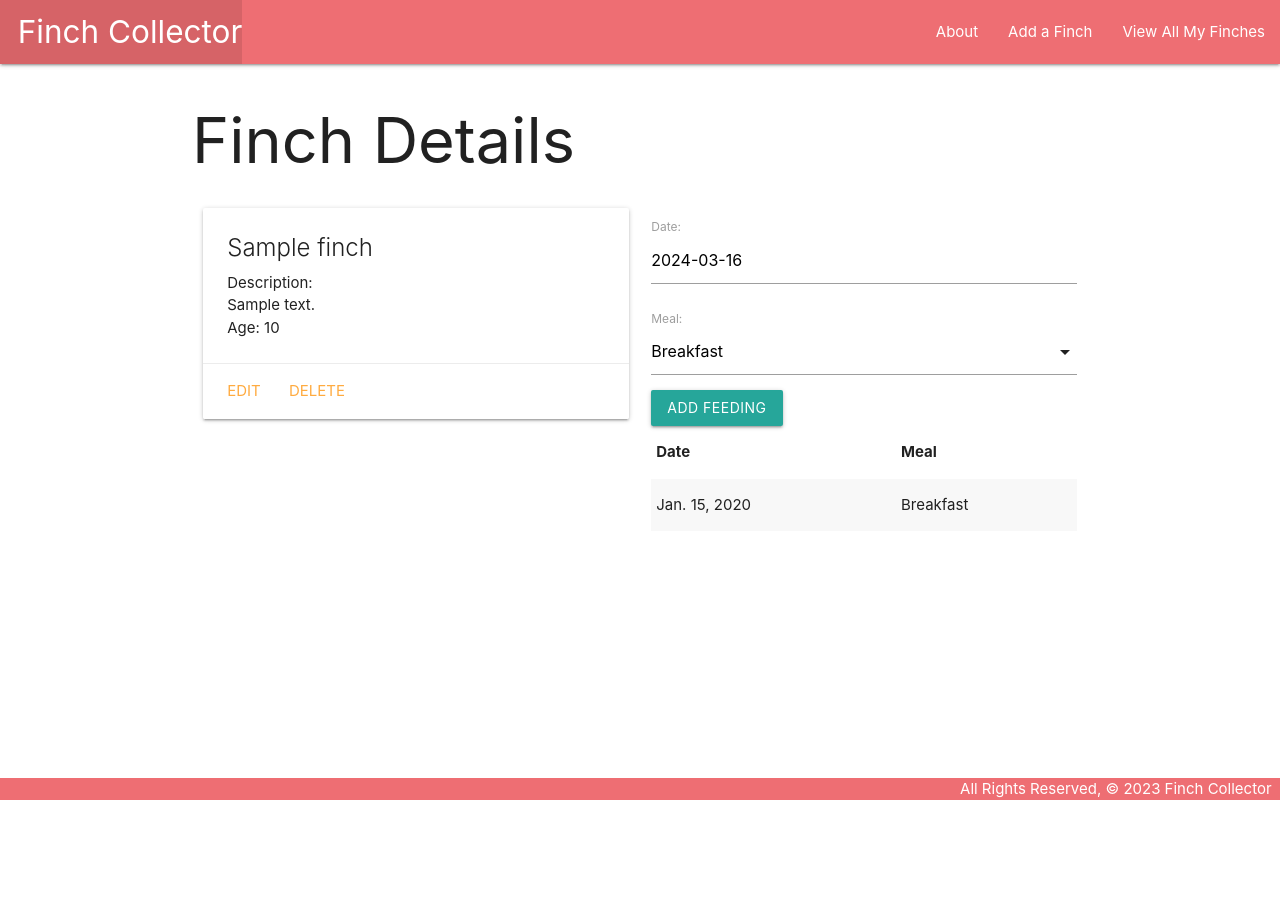
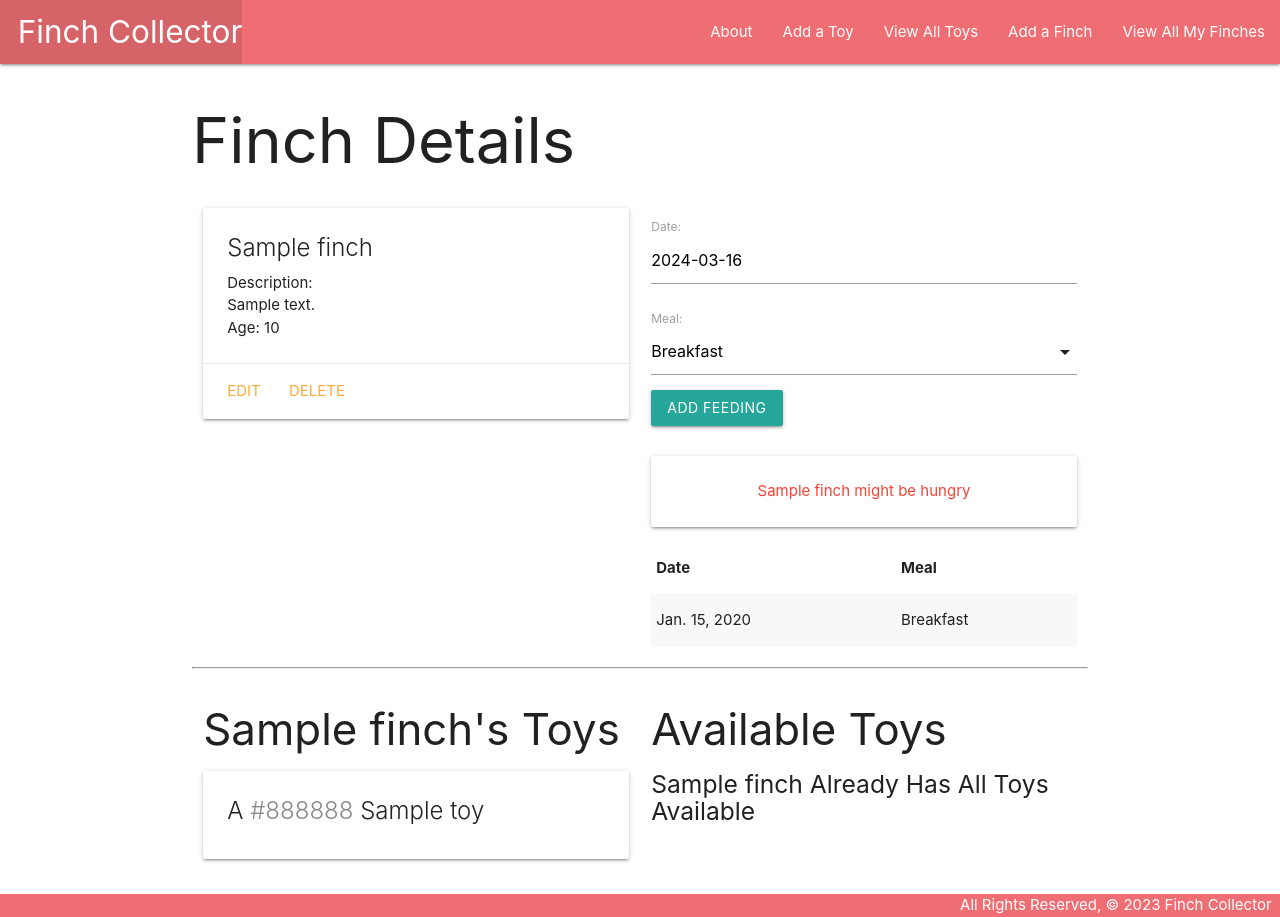
Before and after one commit to ErinR123/finch_collector, a Django app: page /finches/1/ in a window 1280 px wide. Before the commit the page ends 800 px from the top, so only its background shows below. Run offline with Django 5.2, Linux system fonts and the light colour scheme; tables that the repository leaves empty hold one stand-in row (values such as "Sample post").

Commit message:
5th commit

```diff
--- a/main_app/admin.py
+++ b/main_app/admin.py
@@ -1,5 +1,6 @@
 from django.contrib import admin
-from .models import Finch, Feeding
+from .models import Finch, Feeding, Toy
 # Register your models here.
 admin.site.register(Finch)
 admin.site.register(Feeding)
+admin.site.register(Toy)
--- a/main_app/models.py
+++ b/main_app/models.py
@@ -1,16 +1,29 @@
 from django.db import models
 from django.urls import reverse
+from datetime import date
 
 MEALS = (
     ('B', 'Breakfast'),
     ('L', 'Lunch'),
     ('D', 'Dinner')
 )
+
+class Toy(models.Model):
+    name = models.CharField(max_length=50)
+    color = models.CharField(max_length=20)
+
+    def __str__(self):
+      return self.name
+
+    def get_absolute_url(self):
+      return reverse('toys_detail', kwargs={'pk': self.id})
+
 # Create your models here.
 class Finch(models.Model):
     name = models.CharField(max_length=100)
     age = models.IntegerField()
     description = models.TextField(max_length=250)
+    toys = models.ManyToManyField(Toy)
 
 
     def __str__(self):
@@ -18,6 +31,9 @@ class Finch(models.Model):
 
     def get_absolute_url(self):
         return reverse("details", kwargs={'finch_id': self.id})
+
+    def fed_for_today(self):
+        return self.feeding_set.filter(date=date.today()).count() >= len(MEALS)
 
 class Feeding(models.Model):
     date = models.DateField()
--- a/main_app/templates/base.html
+++ b/main_app/templates/base.html
@@ -26,6 +26,8 @@
           </ul>
           <ul class="right">
             <li><a href="{% url 'about' %}">About</a></li>
+            <li><a href="{% url 'toys_create' %}">Add a Toy</a></li>
+            <li><a href="{% url 'toys_index' %}">View All Toys</a></li>
             <li><a href="{% url 'finches_create' %}">Add a Finch</a></li>
             <li><a href="{% url 'index' %}">View All My Finches</a></li>
           </ul>
--- a/main_app/templates/finches/details.html
+++ b/main_app/templates/finches/details.html
@@ -8,6 +8,7 @@
     <div class="card">
       <div class="card-content">
         <span class="card-title">{{ finch.name }}</span>
+
         <p>Description: {{ finch.description|linebreaks }}</p>
         {% if finch.age > 0 %}
           <p>Age: {{ finch.age }}</p>
@@ -29,6 +30,12 @@
       {{ feeding_form.as_p }}
       <input type="submit" class="btn" value="Add Feeding">
     </form>
+    <br>
+    {% if finch.fed_for_today %}
+      <div class="card-panel teal-text center-align">{{finch.name}} has been fed all meals for today</div>
+    {% else %}
+      <div class="card-panel red-text center-align">{{finch.name}} might be hungry</div>
+    {% endif %}
     <table class="striped">
       <thead>
         <tr><th>Date</th><th>Meal</th></tr>
@@ -46,6 +53,51 @@
   <!-- New Markup Above -->
 </div>
 
+<!-- This is all new markup to be added just above the <script> tag -->
+<hr>
+<div class="row">
+  <div class="col s6">
+    <h3>{{ finch.name }}'s Toys</h3>
+    {% if finch.toys.count %}
+      {% for toy in finch.toys.all %}
+        <div class="card">
+          <div class="card-content">
+            <span class="card-title">
+              A <span style="color: {{ toy.color }}">{{ toy.color }}</span> {{ toy.name }}
+            </span>
+          </div>
+        </div>
+      {% endfor %}
+    {% else %}
+      <h5>No Toys 😿</h5>
+    {% endif %}
+  </div>
+  <!-- Available toys will come after this line -->
+  <div class="col s6">
+    <h3>Available Toys</h3>
+    {% if toys.count %}
+      {% for toy in toys.all %}
+        <div class="card">
+          <div class="card-content">
+            <span class="card-title">
+              A <span style="color: {{ toy.color }}">{{ toy.color }}</span> {{ toy.name }}
+            </span>
+          </div>
+          <div class="card-action">
+            <form action="{% url 'assoc_toy' finch.id toy.id %}" method="POST">
+              {% csrf_token %}
+              <button type="submit" class="btn">Add</button>
+            </form>
+          </div>
+        </div>
+      {% endfor %}
+    {% else %}
+      <h5>{{finch.name}} Already Has All Toys Available</h5>
+    {% endif %}
+  </div>
+</div>
+
+
 <script>
   const dateEl = document.getElementById('id_date');
   M.Datepicker.init(dateEl, {
--- a/main_app/urls.py
+++ b/main_app/urls.py
@@ -10,4 +10,10 @@ urlpatterns = [
  path('finches/<int:pk>/update/', views.FinchUpdate.as_view(), name='finches_update'),
  path('finches/<int:pk>/delete/', views.FinchDelete.as_view(), name='finches_delete'),
  path('finches/<int:finch_id>/add_feeding/', views.add_feeding, name='add_feeding'),
+ path('finches/<int:finch_id>/assoc_toy/<int:toy_id>/', views.assoc_toy, name='assoc_toy'),
+ path('toys/', views.ToyList.as_view(), name='toys_index'),
+ path('toys/<int:pk>/', views.ToyDetail.as_view(), name='toys_detail'),
+ path('toys/create/', views.ToyCreate.as_view(), name='toys_create'),
+ path('toys/<int:pk>/update/', views.ToyUpdate.as_view(), name='toys_update'),
+ path('toys/<int:pk>/delete/', views.ToyDelete.as_view(), name='toys_delete'),
 ]
--- a/main_app/views.py
+++ b/main_app/views.py
@@ -1,6 +1,7 @@
 from django.shortcuts import render, redirect
 from django.views.generic.edit import CreateView, UpdateView, DeleteView
-from .models import Finch
+from django.views.generic import ListView, DetailView
+from .models import Finch, Toy
 from .forms import FeedingForm
 # Create your views here.
 
@@ -19,11 +20,32 @@ def finches_index(request):
     'finches': finches
   })
 
+
+
 def finches_details(request, finch_id):
-   finch = Finch.objects.get(id=finch_id)
-   feeding_form = FeedingForm()
-   return render(request, 'finches/details.html', {
-      'finch': finch, 'feeding_form': feeding_form})
+  finch = Finch.objects.get(id=finch_id)
+
+  id_list = finch.toys.all().values_list('id')
+
+  toys_finch_doesnt_have = Toy.objects.exclude(id__in=id_list)
+  feeding_form = FeedingForm()
+  return render(request, 'finches/details.html', {
+    'finch': finch, 'feeding_form': feeding_form,
+
+    'toys': toys_finch_doesnt_have
+  })
+
+class FinchCreate(CreateView):
+   model = Finch
+   fields = '__all__'
+
+class FinchUpdate(UpdateView):
+   model = Finch
+   fields = '__all__'
+
+class FinchDelete(DeleteView):
+   model = Finch
+   success_url = '/finches'
 
 
 def add_feeding(request, finch_id):
@@ -36,14 +58,25 @@ def add_feeding(request, finch_id):
 
 
 
-class FinchCreate(CreateView):
-   model = Finch
-   fields = '__all__'
 
-class FinchUpdate(UpdateView):
-   model = Finch
-   fields = '__all__'
+class ToyList(ListView):
+  model = Toy
 
-class FinchDelete(DeleteView):
-   model = Finch
-   success_url = '/finches'
+class ToyDetail(DetailView):
+  model = Toy
+
+class ToyCreate(CreateView):
+  model = Toy
+  fields = '__all__'
+
+class ToyUpdate(UpdateView):
+  model = Toy
+  fields = ['name', 'color']
+
+class ToyDelete(DeleteView):
+  model = Toy
+  success_url = '/toys'
+
+def assoc_toy(request, finch_id, toy_id):
+  Finch.objects.get(id=finch_id).toys.add(toy_id)
+  return redirect('details', finch_id=finch_id)
```
Also changed, not shown: main_app/templates/main_app/toy_confirm_delete.html (added, +13 -0 lines), main_app/templates/main_app/toy_detail.html (added, +20 -0 lines), main_app/templates/main_app/toy_form.html (added, +18 -0 lines), main_app/templates/main_app/toy_list.html (added, +16 -0 lines), main_app/migrations/0002_toy.py (added), main_app/migrations/0003_finch_toys.py (added).
